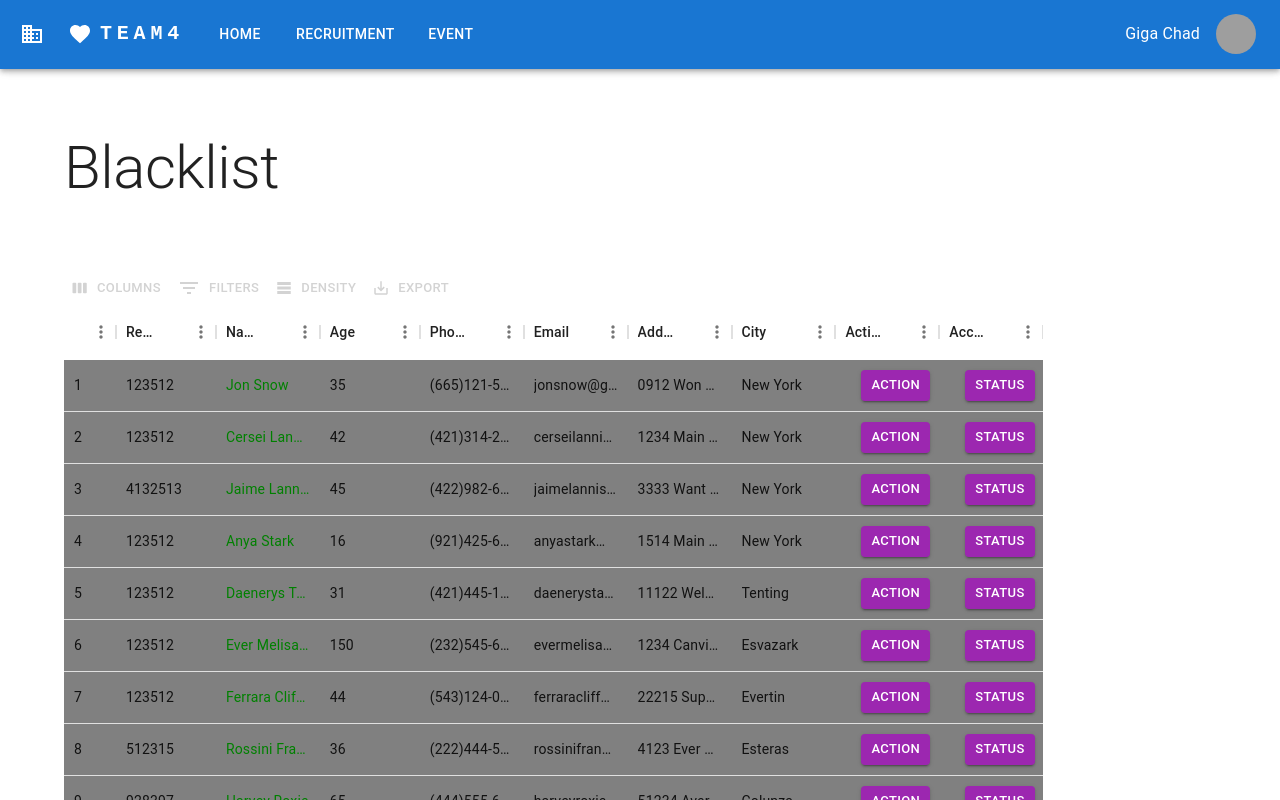
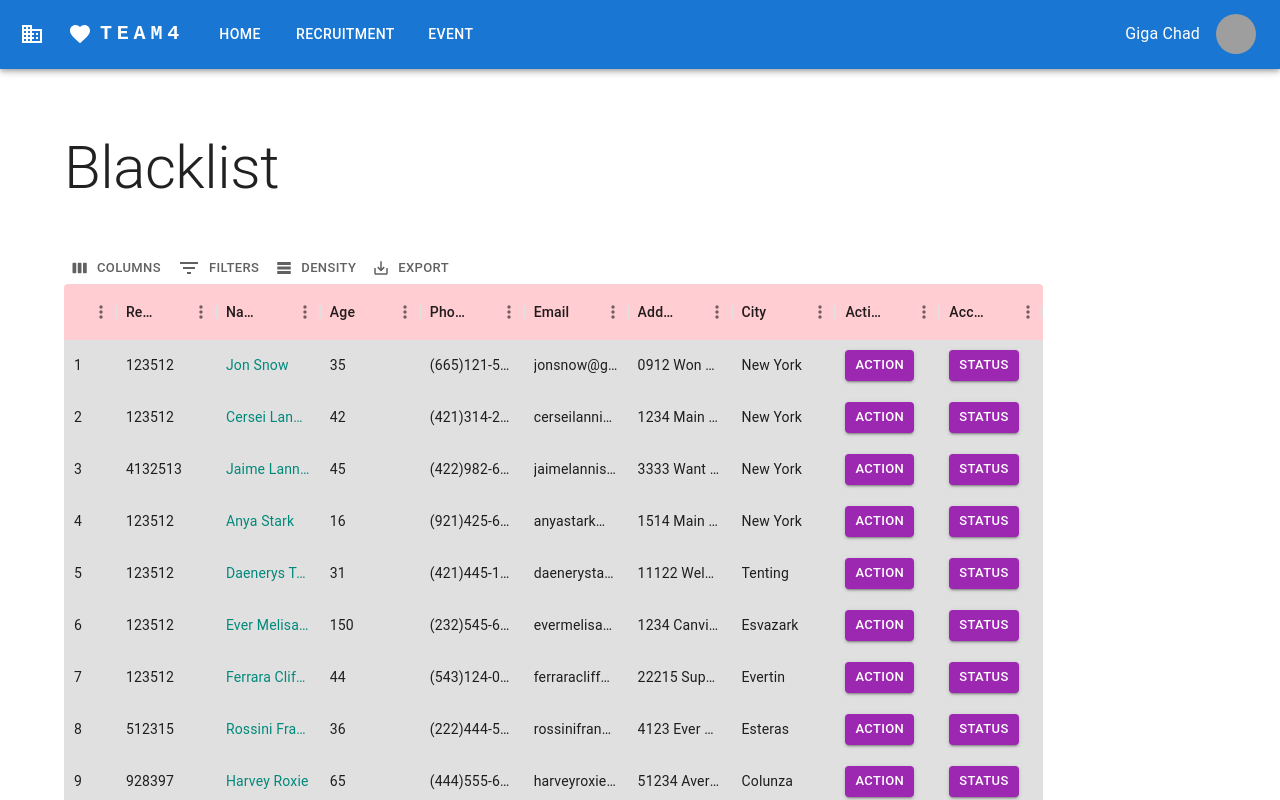
Before and after one commit to namkha1032/recruitment-website, a React (Create React App) app: page /company/account/blacklist in a window 1280 px wide. Shown: the top 800 px of the page. Built offline with nearby package versions, Linux system fonts and the light colour scheme; grey boxes are pictures that could not be loaded.

Commit message:
Touch up on pages

```diff
--- a/src/pages/Page_Company_Account/Page_Company_Account.jsx
+++ b/src/pages/Page_Company_Account/Page_Company_Account.jsx
@@ -3,6 +3,7 @@ import {Box, Button, MenuItem, Select, Typography} from "@mui/material"
 import {DataGrid, GridToolbar} from "@mui/x-data-grid";
 import {useNavigate} from "react-router-dom";
 import {mockDataContacts} from "./mockData";
+import {grey, lightBlue, teal} from "@mui/material/colors";
 
 const Page_Company_Account = () => {
     const navigate = useNavigate()
@@ -13,7 +14,6 @@ const Page_Company_Account = () => {
                     variant="contained"
                     size="small"
                     color="primary"
-                    style={{marginLeft: 16}}
                     onClick={() => {
                     }}
                 >
@@ -75,12 +75,12 @@ const Page_Company_Account = () => {
     ];
 
     return (
-        <Box m="5px">
+        <Box m="5px" width="76.5vw">
             <Box
                 display="grid"
                 gridTemplateColumns="repeat(5, 1fr)"
-                gridAutoRows="40px"
-                gap="20px"
+                gridAutoRows="70px"
+                gap="10px"
             >
                 <Typography variant="h2"
                             gridColumn="span 4"
@@ -91,16 +91,17 @@ const Page_Company_Account = () => {
                     Account List
                 </Typography>
                 <Button variant="contained"
-                        size="small"
+                        size="medium"
                         gridColumn="span 1"
                         gridRow="span 1"
+                        xs={1}
                         onClick={() => {
                             navigate("/company/account/create")
                         }}>
-                    Create Advanced Accounts
+                    Create Advanced Account
                 </Button>
                 <Button variant="contained"
-                        size="small"
+                        size="medium"
                         gridColumn="span 1"
                         gridRow="span 1"
                         onClick={() => {
@@ -122,7 +123,6 @@ const Page_Company_Account = () => {
             </Box>
             <Box
                 m="20px 0px 0 0px"
-                width="76.5vw"
                 sx={{
                     "& .MuiDataGrid-root": {
                         border: "none",
@@ -131,24 +131,24 @@ const Page_Company_Account = () => {
                         borderBottom: "none",
                     },
                     "& .name-column--cell": {
-                        color: "white",
+                        color: lightBlue[800],
                     },
                     "& .MuiDataGrid-columnHeaders": {
-                        backgroundColor: "primary",
+                        backgroundColor: lightBlue[600],
                         borderBottom: "none",
                     },
                     "& .MuiDataGrid-virtualScroller": {
-                        backgroundColor: "grey",
+                        backgroundColor: grey[100],
                     },
                     "& .MuiDataGrid-footerContainer": {
                         borderTop: "none",
-                        backgroundColor: "primary",
+                        backgroundColor: lightBlue[600],
                     },
                     "& .MuiCheckbox-root": {
-                        color: `${"lightgreen"} !important`,
+                        color: `${teal[300]} !important`,
                     },
                     "& .MuiDataGrid-toolbarContainer .MuiButton-text": {
-                        color: `${"grey"} !important`,
+                        color: `${grey[700]} !important`,
                     },
                 }}
             >
--- a/src/pages/Page_Company_Account_Blacklist/Page_Company_Account_Blacklist.jsx
+++ b/src/pages/Page_Company_Account_Blacklist/Page_Company_Account_Blacklist.jsx
@@ -1,6 +1,7 @@
 import {Box, Button, Typography} from "@mui/material"
 import {DataGrid, GridToolbar} from "@mui/x-data-grid";
 import {mockDataContacts} from "../Page_Company_Account/mockData";
+import {grey, red, teal} from "@mui/material/colors";
 
 const Page_Company_Account_Blacklist = () => {
     const renderActionButton = (params) => {
@@ -10,7 +11,6 @@ const Page_Company_Account_Blacklist = () => {
                     variant="contained"
                     size="small"
                     color="secondary"
-                    style={{marginLeft: 16}}
                     onClick={() => {
                     }}
                 >
@@ -26,7 +26,6 @@ const Page_Company_Account_Blacklist = () => {
                     variant="contained"
                     size="small"
                     color="secondary"
-                    style={{marginLeft: 16}}
                     onClick={() => {
                     }}
                 >
@@ -86,52 +85,52 @@ const Page_Company_Account_Blacklist = () => {
     ];
 
     return (
-        <Box>
+        <Box width="76.5vw"
+             alignItems="center"
+             justifyContent="center">
             <Box
-                 display="grid"
-                 gridTemplateColumns="repeat(5, 1fr)"
-                 gridAutoRows="40px"
-                 gap="20px"
+                display="grid"
+                gridTemplateColumns="repeat(5, 1fr)"
+                gridAutoRows="40px"
+                gap="20px"
             >
                 <Typography variant="h2"
-                            gridColumn="span 1"
+                            gridColumn="1"
                             gridRow="span 3"
                             display="flex"
                             alignItems="center"
-                            justifyContent="left">
+                            justifyContent="center">
                     Blacklist
                 </Typography>
             </Box>
             <Box
-                m="20px 0px 0 0px"
-                width="76.5vw"
                 sx={{
                     "& .MuiDataGrid-root": {
                         border: "none",
                     },
                     "& .MuiDataGrid-cell": {
                         borderBottom: "none",
-                        backgroundColor: "grey",
+                        backgroundColor: grey[300],
                     },
                     "& .name-column--cell": {
-                        color: "green",
+                        color: teal[600],
                     },
                     "& .MuiDataGrid-columnHeaders": {
-                        backgroundColor: "lightred",
+                        backgroundColor: red[100],
                         borderBottom: "none",
                     },
                     "& .MuiDataGrid-virtualScroller": {
-                        backgroundColor: "grey",
+                        backgroundColor: grey[100],
                     },
                     "& .MuiDataGrid-footerContainer": {
                         borderTop: "none",
-                        backgroundColor: "red",
+                        backgroundColor: red[100],
                     },
                     "& .MuiCheckbox-root": {
                         color: `${"green"} !important`,
                     },
                     "& .MuiDataGrid-toolbarContainer .MuiButton-text": {
-                        color: `${"lightgrey"} !important`,
+                        color: `${grey[700]} !important`,
                     },
                 }}
             >
```
